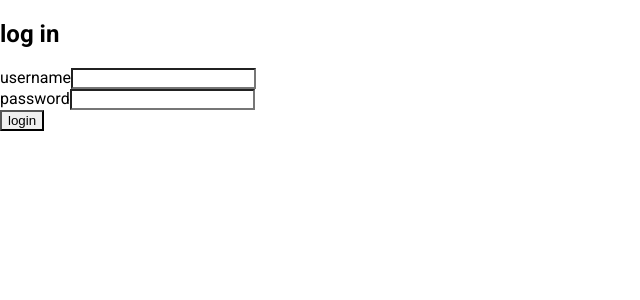
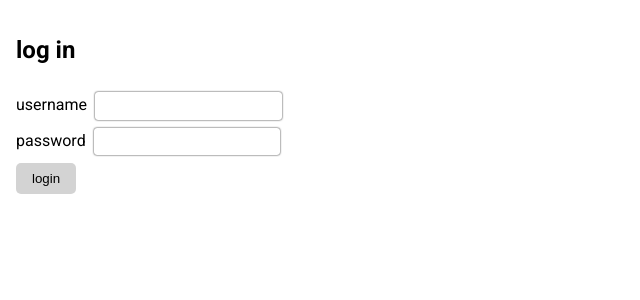
Before and after one commit to sparky9043/12-math-problem-generator, a React (Vite) app in the folder frontend/: page /login in a window 1280 px wide. Shown: the top 300 px of the page, without its empty margins (0-640 px from the left). Built offline with nearby package versions, Linux system fonts and the light colour scheme.

Commit message:
add styles to login forms

```diff
--- a/frontend/src/components/LoginForm.tsx
+++ b/frontend/src/components/LoginForm.tsx
@@ -1,5 +1,34 @@
 import { useState } from "react"
+import styled from "styled-components"
 import { type User } from "../services/login"
+
+const Input = styled.input`
+  border: none;
+  box-shadow: 0 0 2px black;
+  border-radius: 3px;
+  padding: .4rem .3rem;
+  margin-left: .5rem;
+`
+
+const StyledForm = styled.form`
+  display: flex;
+  flex-direction: column;
+  align-items: flex-start;
+  padding: 1rem;
+  gap: .5rem;
+`
+
+const StyledButton = styled.button`
+  border: none;
+  background-color: lightgrey;
+  padding: .5rem 1rem;
+  border-radius: 5px;
+
+  &:hover {
+    background-color: grey;
+    cursor: pointer;
+  }
+`
 
 interface LoginFormProps {
   login: (credentials: User) => void,
@@ -20,12 +49,12 @@ const LoginForm = (props: LoginFormProps) => {
   }
 
   return (
-    <form onSubmit={handleLogin}>
+    <StyledForm onSubmit={handleLogin}>
       <h2>log in</h2>
       <div>
         <label>
           username
-          <input
+          <Input
             type="text"
             value={username}
             onChange={e => setUsername(e.target.value)}
@@ -35,15 +64,15 @@ const LoginForm = (props: LoginFormProps) => {
       <div>
         <label>
           password
-          <input
+          <Input
             type="password"
             value={password}
             onChange={e => setPassword(e.target.value)}
           />
         </label>
       </div>
-      <button type="submit">login</button>
-    </form>
+      <StyledButton type="submit">login</StyledButton>
+    </StyledForm>
   )
 }
 
```
